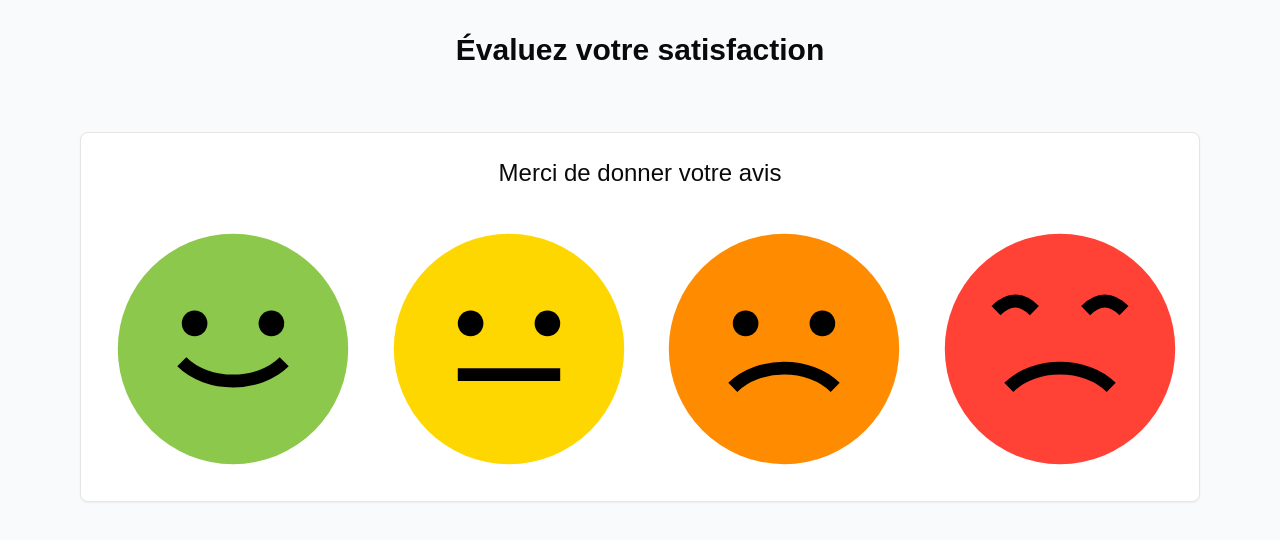
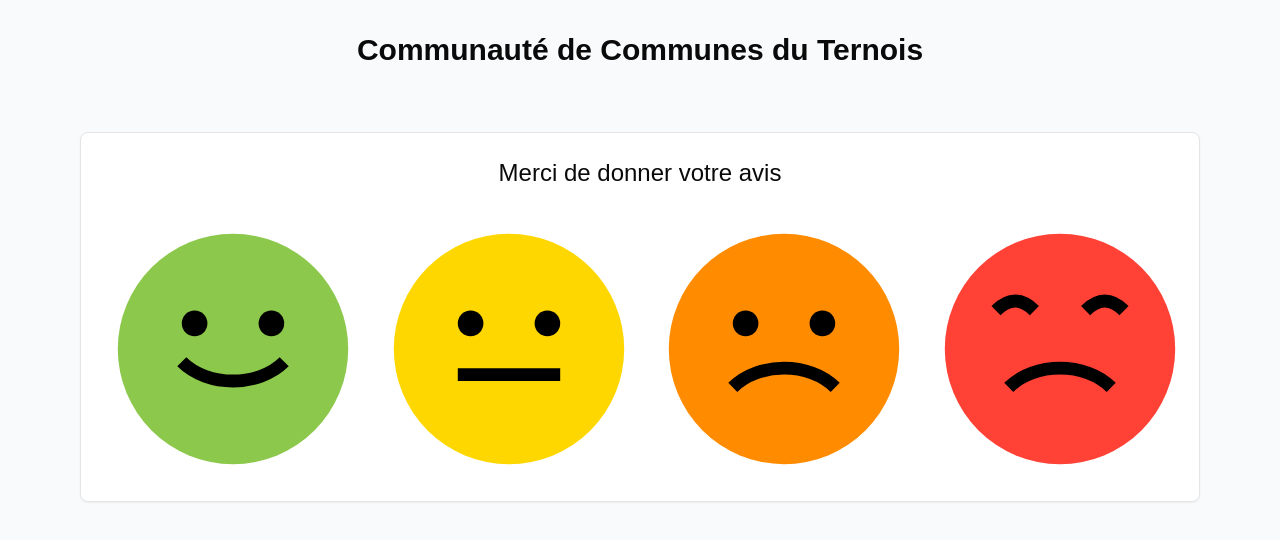
Before and after one commit to Wapoh/satisfaction-app, a Next.js app: page / in a window 1280 px wide. Shown: the top 540 px of the page. Built offline with nearby package versions, Linux system fonts and the light colour scheme; a small style sheet from the web is missing.

Commit message:
Changement du titre h1

```diff
--- a/src/app/page.tsx
+++ b/src/app/page.tsx
@@ -11,7 +11,7 @@ export default function Home() {
     <main className="min-h-screen bg-gray-50">
       <div className="container mx-auto px-4 py-8">
         <h1 className="text-3xl font-bold text-center mb-8">
-          Évaluez votre satisfaction
+          Communauté de Communes du Ternois
         </h1>
         <SatisfactionApp />
       </div>
```
